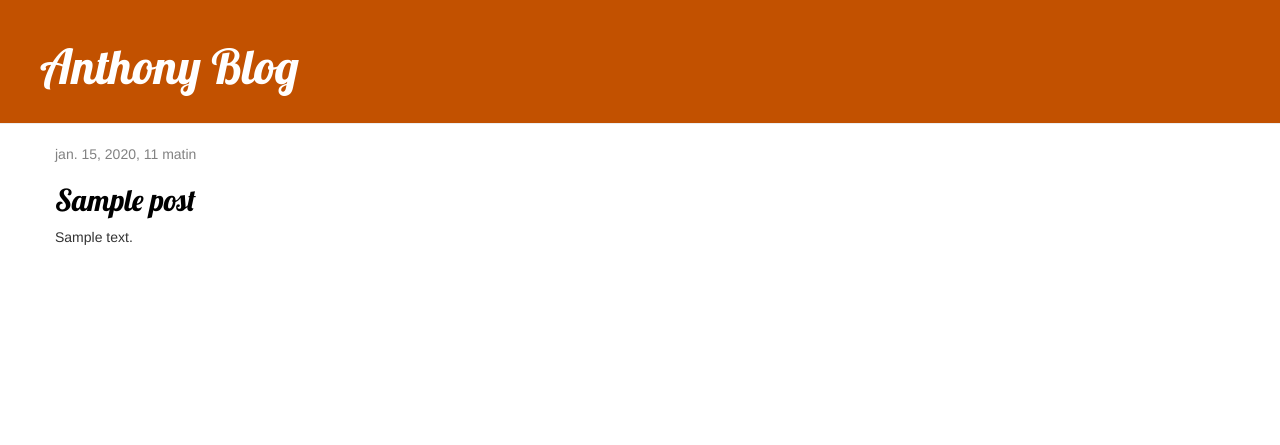
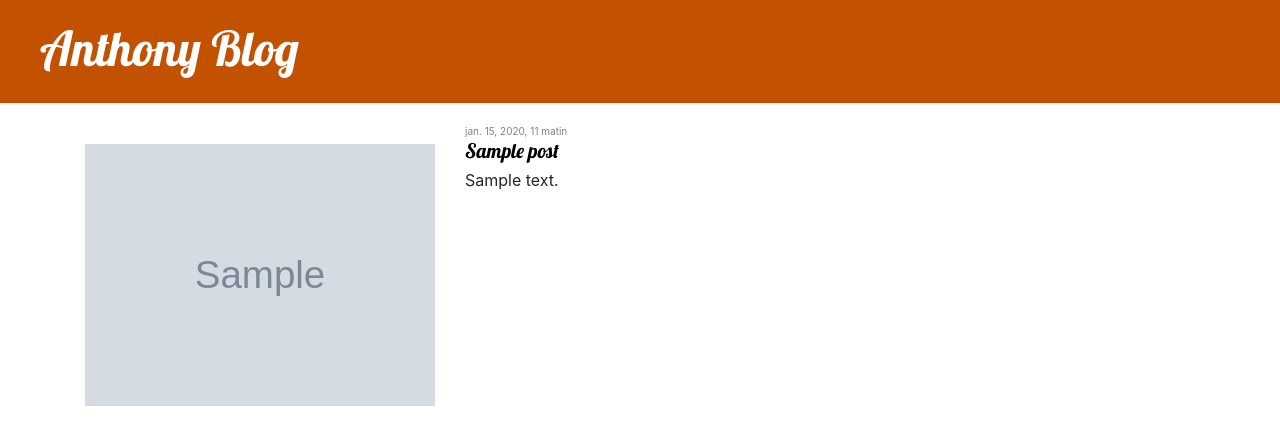
Before and after one commit to antjm10/my-first-blog, a Django app: page / in a window 1280 px wide. Shown: the top 445 px of the page. Run offline with Django 3.2, Linux system fonts and the light colour scheme; tables that the repository leaves empty hold one stand-in row (values such as "Sample post"); grey boxes marked "Sample" are stand-in pictures; some libraries are stand-ins or nearby versions.

Commit message:
modification template/css.

```diff
--- a/blog/models.py
+++ b/blog/models.py
@@ -1,6 +1,8 @@
 from django.conf import settings
 from django.db import models
 from django.utils import timezone
+from ckeditor.fields import RichTextField
+
 
 
 class Post(models.Model):
@@ -9,6 +11,8 @@ class Post(models.Model):
     text = models.TextField()
     created_date = models.DateTimeField(default=timezone.now)
     published_date = models.DateTimeField(blank=True, null=True)
+    image = models.ImageField(upload_to="blogimages", null=True, blank=True)
+    content = RichTextField(null=True, blank=True)
 
     def publish(self):
         self.published_date = timezone.now()
--- a/blog/static/css/blog.css
+++ b/blog/static/css/blog.css
@@ -17,6 +17,7 @@ h1 a, h2 a {
 
 .content {
     margin-left: 40px;
+    margin-right: 40px;
 }
 
 h1, h2, h3, h4 {
@@ -49,3 +50,14 @@ h1, h2, h3, h4 {
 .post h2 a, .post h2 a:visited {
     color: #000000;
 }
+.image img
+{
+    width: 100%;
+}
+p
+{
+    font-size: 16;
+}
+.post_list .image{
+    margin-top: 20px;
+}
--- a/blog/templates/blog/base.html
+++ b/blog/templates/blog/base.html
@@ -6,6 +6,7 @@
         <link rel="stylesheet" href="//maxcdn.bootstrapcdn.com/bootstrap/3.2.0/css/bootstrap-theme.min.css">
         <link rel="stylesheet" href="{% static 'css/blog.css' %}">
         <link href="//fonts.googleapis.com/css?family=Lobster&subset=latin,latin-ext" rel="stylesheet" type="text/css">
+        <link rel="stylesheet" href="https://stackpath.bootstrapcdn.com/bootstrap/4.5.2/css/bootstrap.min.css" integrity="sha384-JcKb8q3iqJ61gNV9KGb8thSsNjpSL0n8PARn9HuZOnIxN0hoP+VmmDGMN5t9UJ0Z" crossorigin="anonymous">
     </head>
     <body>
         <div class="page-header">
@@ -14,13 +15,9 @@
         {% endif %}
             <h1><a href="/">Anthony Blog</a></h1>
         </div>
-        <div class="content container">
-            <div class="row">
-                <div class="col-md-8">
+        <div class="content">
                 {% block content %}
                 {% endblock %}
-                </div>
-            </div>
         </div>
     </body>
 </html>
--- a/blog/templates/blog/post_edit.html
+++ b/blog/templates/blog/post_edit.html
@@ -1,7 +1,7 @@
 {% extends 'blog/base.html' %}
 
 {% block content %}
-    <h2>New post</h2>
+    <h2>{% if form.instance.pk %}Edit{% else %}New{% endif %} post</h2>
     <form method="POST" class="post-form">{% csrf_token %}
         {{ form.as_p }}
         <button type="submit" class="save btn btn-default">Save</button>
--- a/blog/templates/blog/post_list.html
+++ b/blog/templates/blog/post_list.html
@@ -1,13 +1,27 @@
 {% extends 'blog/base.html' %}
+{% load static %}
+{% block content %}
+<div class="container-lg post_list">
+    {% for post in posts %}
+        <div class="row post">
 
-{% block content %}
-    {% for post in posts %}
-        <div class="post">
-            <div class="date">
-                {{ post.published_date }}
+            <div class="col-12 col-sm-4">
+                {% if post.image %}
+                    <div class="image">
+                        <img src="{% get_media_prefix %}{{ post.image }}"/>
+                    </div>
+                {% endif %}
             </div>
-            <h2><a href="{% url 'post_detail' pk=post.pk %}">{{ post.title }}</a></h2>
-            <p>{{ post.text|linebreaksbr }}</p>
+
+            <div class="col-8">
+                <div class="date">
+                    {{ post.published_date }}
+                </div>
+                <h2><a href="{% url 'post_detail' pk=post.pk %}">{{ post.title }}</a></h2>
+
+                <p>{{ post.text|linebreaksbr }}</p>
+            </div>
         </div>
     {% endfor %}
+</div>
 {% endblock %}
--- a/blog/urls.py
+++ b/blog/urls.py
@@ -1,9 +1,12 @@
 from django.urls import path
+from django.conf import settings
+from django.conf.urls.static import static
+
 from . import views
+
 urlpatterns = [
     path('', views.post_list, name='post_list'),
     path('post/<int:pk>/', views.post_detail, name='post_detail'),
     path('post/new/', views.post_new, name='post_new'),
     path('post/<int:pk>/edit/', views.post_edit, name='post_edit'),
-
-]
+] + static(settings.MEDIA_URL, document_root=settings.MEDIA_ROOT)
--- a/blog/views.py
+++ b/blog/views.py
@@ -32,6 +32,7 @@ def post_new(request):
     return render(request, 'blog/post_edit.html', {'form': form})
 
 def post_edit(request, pk):
+    post = get_object_or_404(Post, pk=pk)
     if request.method == "POST":
         form = PostForm(request.POST)
         if form.is_valid():
--- a/mysite/settings.py
+++ b/mysite/settings.py
@@ -37,7 +37,9 @@ INSTALLED_APPS = [
     'django.contrib.sessions',
     'django.contrib.messages',
     'django.contrib.staticfiles',
+    'django_extensions',
     'blog.apps.BlogConfig',
+    'ckeditor',
 ]
 
 MIDDLEWARE = [
--- a/requirements.txt
+++ b/requirements.txt
@@ -1 +1,4 @@
 Django~=2.2.4
+django_extensions
+Pillow
+django-ckeditor
```
Also changed, not shown: blog/templates/blog/post_detail.html (+9 -1 lines), blog/migrations/0002_post_image.py (added), blog/migrations/0003_post_content.py (added), media/blogimages/article-image-1.jpg (added).
